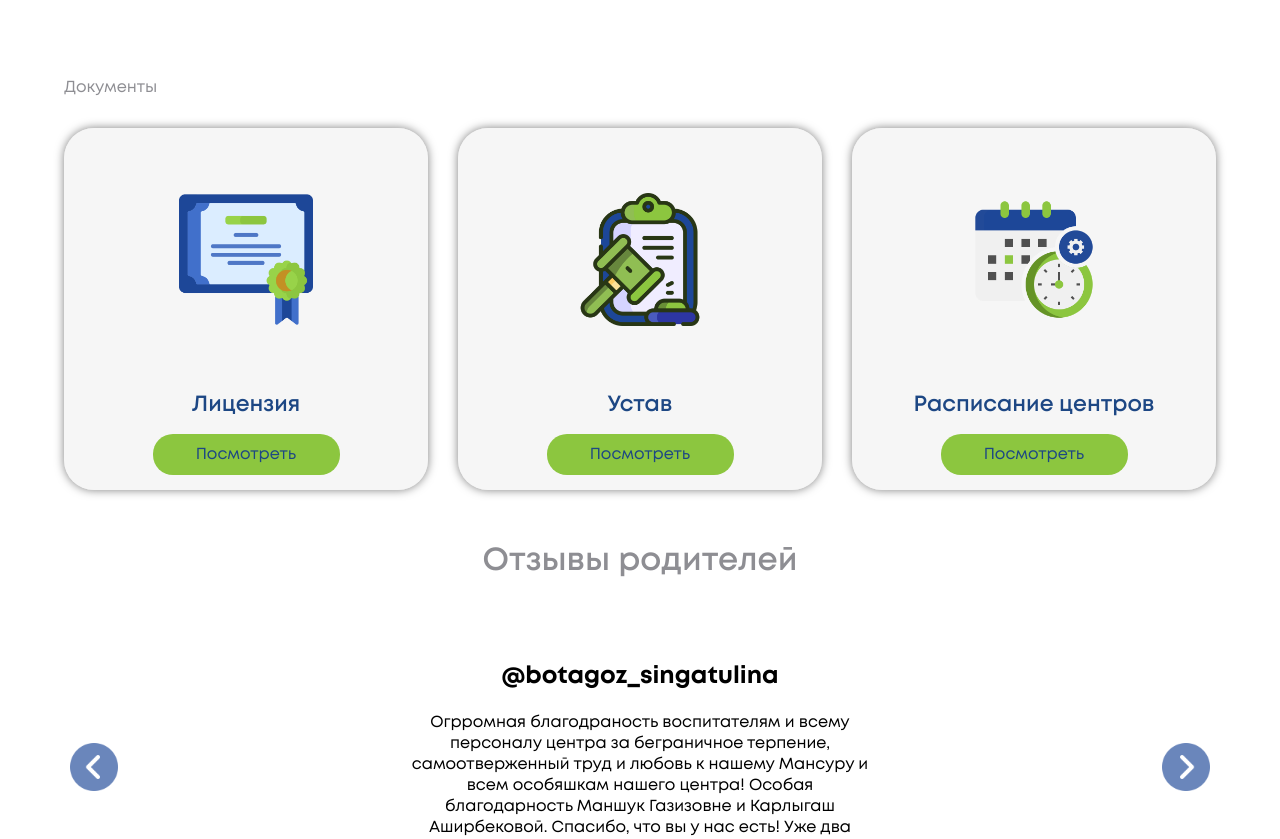
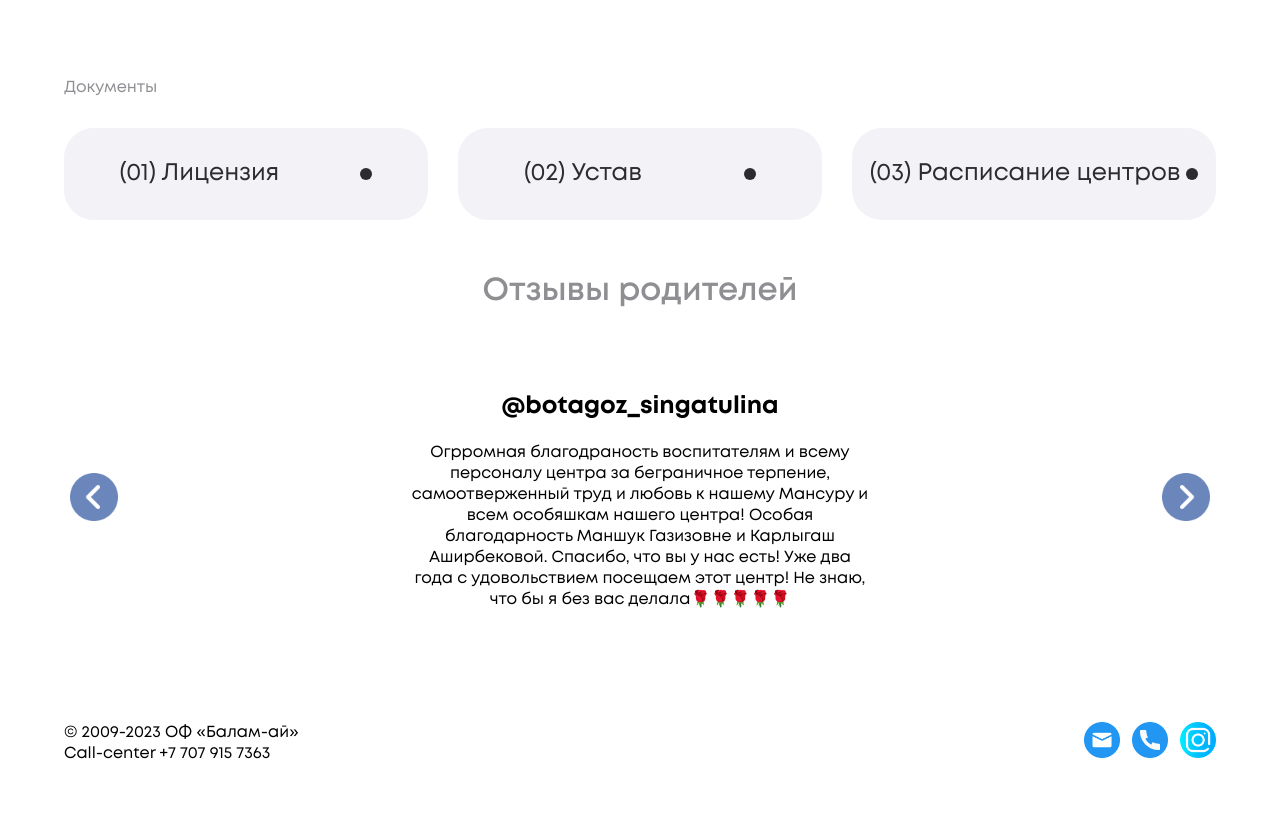
Before and after one commit to DonJuvn/Balam-ai, a React (Create React App) app: page / in a window 1280 px wide. Shown: the part 2180-3019 px from the top of the page. Built offline with nearby package versions, Linux system fonts and the light colour scheme.

Commit message:
photos with adaptive

```diff
--- a/src/App.css
+++ b/src/App.css
@@ -209,56 +209,9 @@ body {
    }
 }
 
-.subtitles {
-   display: flex;
-   flex-direction: row;
-   justify-content: space-between;
-   gap: 10%;
-}
-.levels {
-   display: flex;
-   flex-direction: column;
-   width: 100%;
-   padding: 0 4%;
-}
-.levels #level {
-   font-size: 16px;
-}
-.levels .level {
-   display: flex;
-   flex-direction: row;
-   gap: 15%;
-   align-items: center;
-   border-bottom: 0.5px solid #2e3b29;
-   border-top: 0.5px solid #2e3b29;
-   padding: 0 0 5%;
-}
-.levels .level .actions {
-   display: flex;
-   flex-direction: column;
-   width: 70%;
-   min-width: 500px;
-}
-.actions p {
-   margin: 0;
-   border-bottom: 0.5px solid #2e3b29;
-}
-.actions #action {
-   font-size: 16px;
-   font-weight: 600;
-   margin: 3% 0;
-}
 /* Documents */
 #documents {
    padding: 2% 0;
-}
-
-#subtitle {
-   padding: 0 4%;
-   font-style: italic;
-   font-weight: 600;
-   font-size: 20px;
-   width: 50%;
 }
 
 .documents {
@@ -271,41 +224,35 @@ body {
 .document {
    text-align: center;
    display: flex;
-   flex-direction: column;
-   background-color: #f0f0f090;
-   width: 342px;
+   flex-direction: row;
+   background-color: #f2f2f7;
+   width: 420px;
    border-radius: 30px;
    padding: 15px;
-   box-shadow: 0px 0px 10px 0px rgba(0, 0, 0, 0.5);
+   /* box-shadow: 0px 0px 10px 0px rgba(0, 0, 0, 0.5); */
+   transition: 0.3s;
+   align-items: center;
+   justify-content: space-around;
+}
+.document:hover {
+   transform: scale(1.03);
+   cursor: pointer;
+}
+.document h1 {
+   font-family: "Mont", sans-serif;
+   font-size: 24px;
+   color: #2c2c2e;
+   font-weight: 400;
+}
+.document a {
+   background-color: #2c2c2e;
+   width: 12px;
+   height: 12px;
+   border-radius: 20px;
    transition: 0.3s;
 }
-.document:hover {
-   transform: scale(1.05);
-}
-.document h1 {
-   font-size: 22px;
-   color: #1d4784;
-   font-weight: 600;
-}
-.document a {
-   text-decoration: none;
-   background-color: #8cc63f;
-   color: #1d4784;
-   font-size: 16px;
-   padding: 10px;
-   border-radius: 20px;
-   width: 50%;
-   margin: 0 auto;
-   transition: 0.3s;
-}
-.document a:hover {
-   background-color: #5a8a1a;
-   color: #fff;
-}
-.document img {
-   width: 40%;
-   margin: 0 auto;
-   padding: 50px 0;
+.document:hover a {
+   background-color: #209b47;
 }
 
 @media screen and (max-width: 768px) {
--- a/src/components/Documents.jsx
+++ b/src/components/Documents.jsx
@@ -1,38 +1,29 @@
-import React from "react";
-const Documents = () => {
+import React from "react";const Documents = () => {
    return (
       <div id="documents">
          <div className="container">
-            <h3 id="title">Документы</h3>
+            <h1 id="title">Документы</h1>
             <div className="documents">
                <div className="document">
-                  <img
-                     src={`${process.env.PUBLIC_URL}/img/license.png`}
-                     alt=""
-                  />
-                  <h1>Лицензия</h1>
+                  <h1>
+                     (01) Лицензия
+                  </h1>
                   <a href="https://drive.google.com/file/d/1sp6BynVdL0-kFI-AefPtqJ9pFd_ZRWMb/view">
-                     Посмотреть
                   </a>
                </div>
                <div className="document">
-                  <img
-                     src={`${process.env.PUBLIC_URL}/img/regulation.png`}
-                     alt=""
-                  />
-                  <h1>Устав</h1>
+                  <h1>
+                     (02) Устав
+                  </h1>
                   <a href="https://drive.google.com/file/d/1tFYZmC5ZQRxTNoxnTbvrGmmQOgGJdYDD/view">
-                     Посмотреть
                   </a>
                </div>
                <div className="document">
-                  <img
-                     src={`${process.env.PUBLIC_URL}/img/scheduling.png`}
-                     alt=""
-                  />
-                  <h1>Расписание центров</h1>
+                  <h1>
+                     {" "}
+                     (03) Расписание центров
+                  </h1>
                   <a href="https://drive.google.com/file/d/1Ko6rZmJ85dYdNbqsQqRQab8Qi7oD_xTC/view">
-                     Посмотреть
                   </a>
                </div>
             </div>
```
